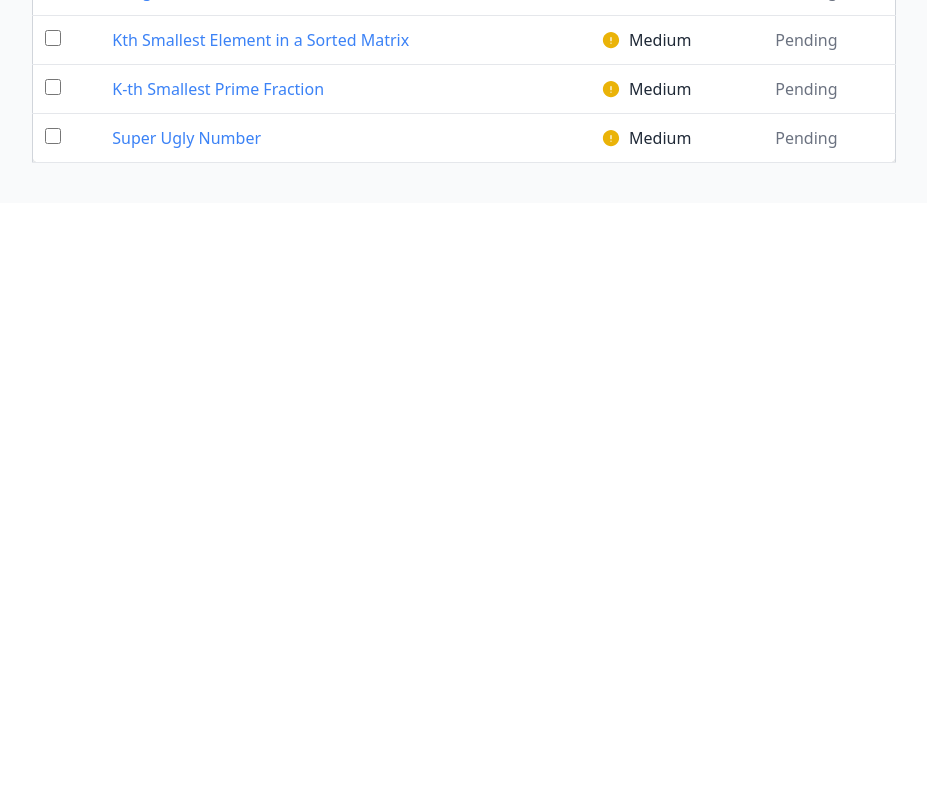
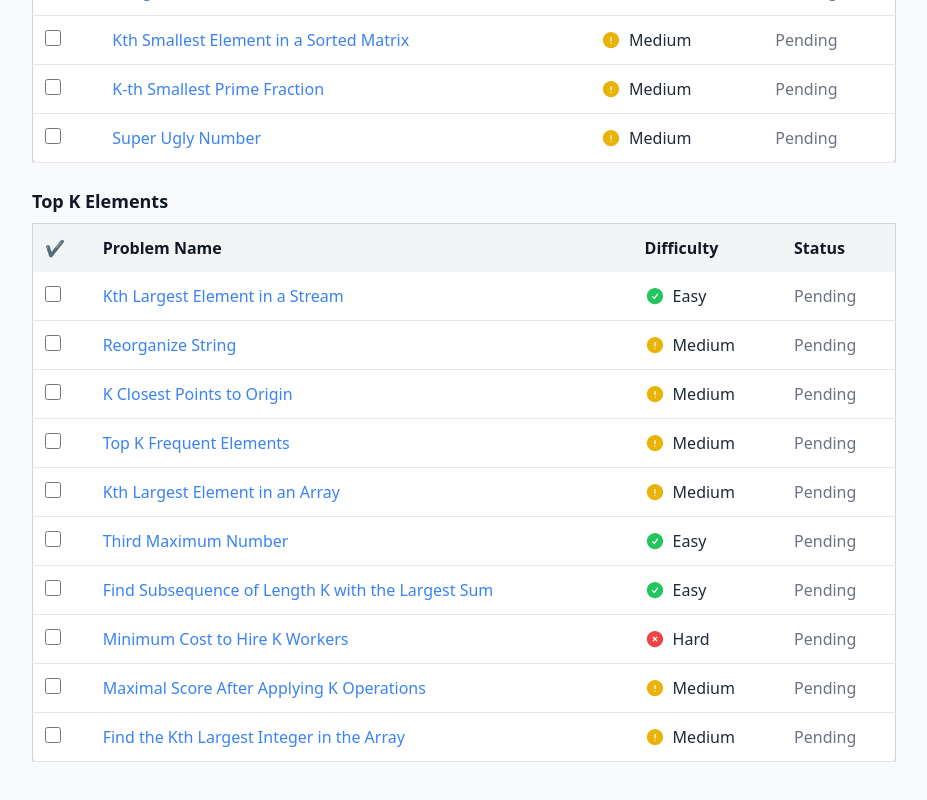
Before and after one commit to hey-shashikant/Programming-Patterns, a React (Create React App) app: page / in a window 1280 px wide. Shown: the part 3713-4513 px from the top of the page, without its empty margins (176-1103 px from the left). Before the commit the page ends 3916 px from the top, so only its background shows below. Built offline with nearby package versions, Linux system fonts and the light colour scheme.

Commit message:
Top K Elements

```diff
--- a/src/data/PatternData.js
+++ b/src/data/PatternData.js
@@ -102,6 +102,22 @@ const PatternData = [
     { id: "p61", name: "Super Ugly Number", link: "https://leetcode.com/problems/super-ugly-number/description/", difficulty: "Medium", done: false }
   ]
 },
+{
+  id: 8,
+  name: "Top K Elements",
+  problems: [
+    { id: "p62", name: "Kth Largest Element in a Stream", link: "https://leetcode.com/problems/kth-largest-element-in-a-stream/description/", difficulty: "Easy", done: false },
+    { id: "p63", name: "Reorganize String", link: "https://leetcode.com/problems/reorganize-string/description/", difficulty: "Medium", done: false },
+    { id: "p64", name: "K Closest Points to Origin", link: "https://leetcode.com/problems/k-closest-points-to-origin/description/", difficulty: "Medium", done: false },
+    { id: "p65", name: "Top K Frequent Elements", link: "https://leetcode.com/problems/top-k-frequent-elements/description/", difficulty: "Medium", done: false },
+    { id: "p66", name: "Kth Largest Element in an Array", link: "https://leetcode.com/problems/kth-largest-element-in-an-array/description/", difficulty: "Medium", done: false },
+    { id: "p67", name: "Third Maximum Number", link: "https://leetcode.com/problems/third-maximum-number/description/", difficulty: "Easy", done: false },
+    { id: "p68", name: "Find Subsequence of Length K with the Largest Sum", link: "https://leetcode.com/problems/find-subsequence-of-length-k-with-the-largest-sum/description/", difficulty: "Easy", done: false },
+    { id: "p69", name: "Minimum Cost to Hire K Workers", link: "https://leetcode.com/problems/minimum-cost-to-hire-k-workers/description/", difficulty: "Hard", done: false },
+    { id: "p70", name: "Maximal Score After Applying K Operations", link: "https://leetcode.com/problems/maximal-score-after-applying-k-operations/description/", difficulty: "Medium", done: false },
+    { id: "p71", name: "Find the Kth Largest Integer in the Array", link: "https://leetcode.com/problems/kth-largest-element-in-an-array/", difficulty: "Medium", done: false }
+  ]
+}
 ];
 
 export default PatternData;
```
